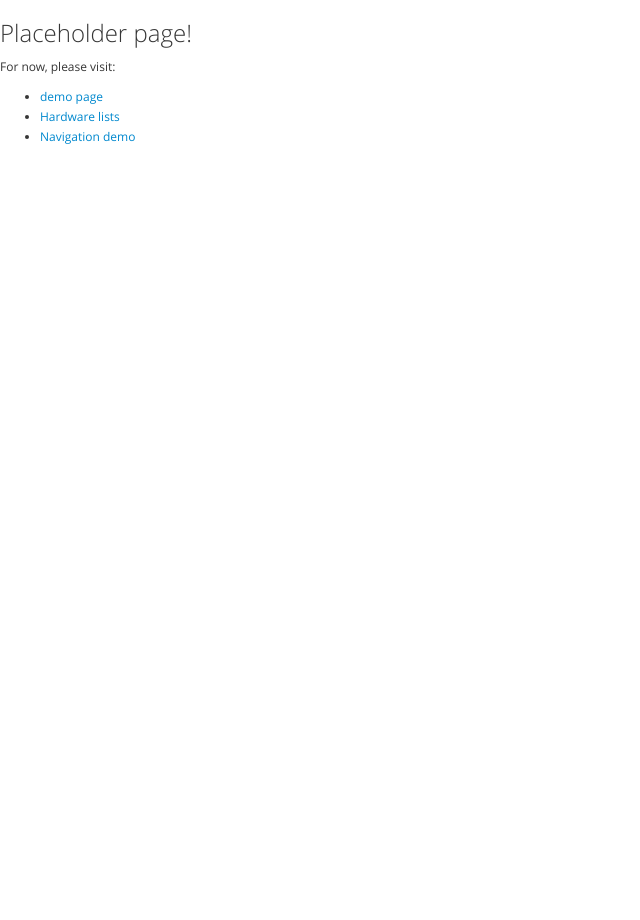
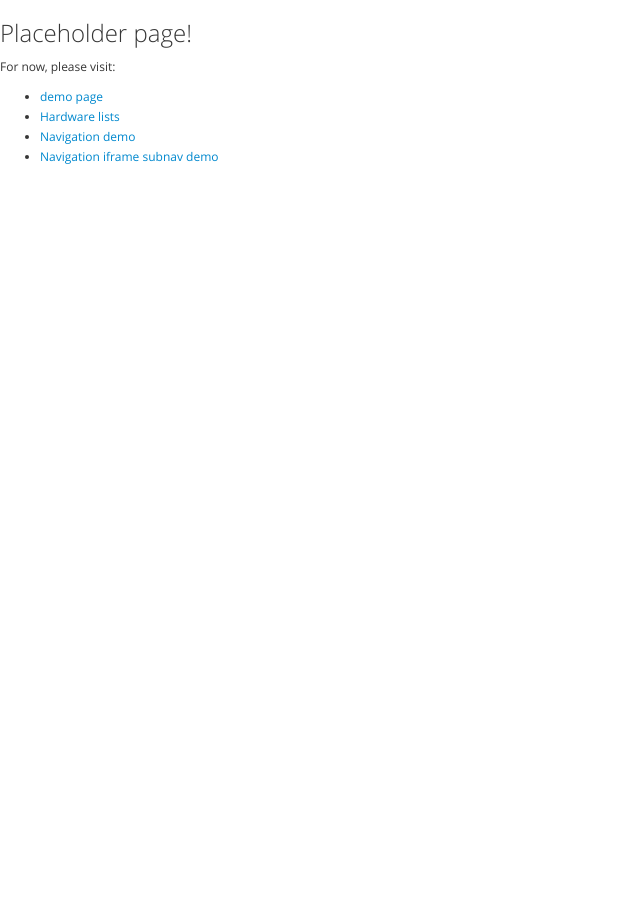
Before and after one commit to garrett/cockpit-mockweb, a Jekyll site: the page built from index.md, in a window 1280 px wide. Shown: the whole page, without its empty margins (0-640 px from the left). Built offline with Jekyll 4.4.1, drawn with Linux system fonts in a browser that asks for light colours.

Commit message:
added link to nav iframe demo

```diff
--- a/index.md
+++ b/index.md
@@ -10,3 +10,4 @@ For now, please visit:
 * [demo page](test)
 * [Hardware lists](hardware)
 * [Navigation demo](navigation)
+* [Navigation iframe subnav demo](navigation/iframe)
```
